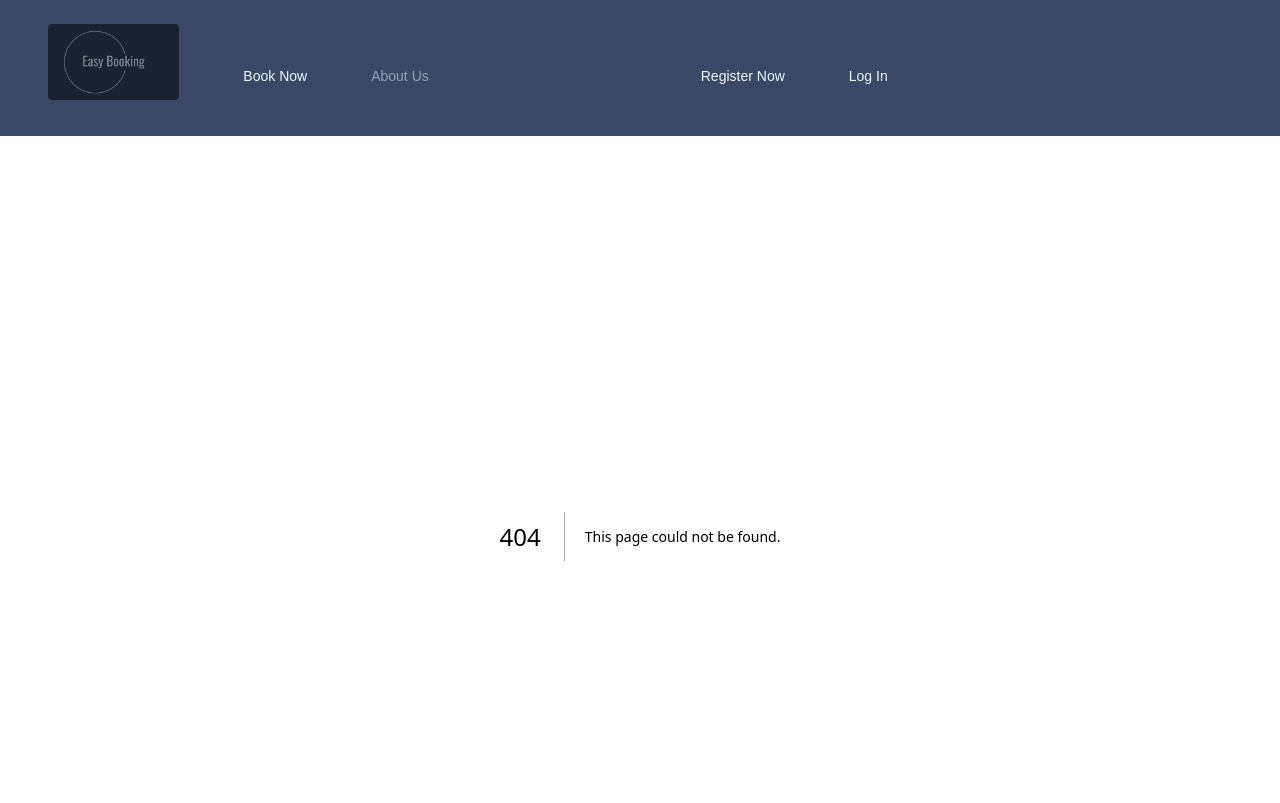
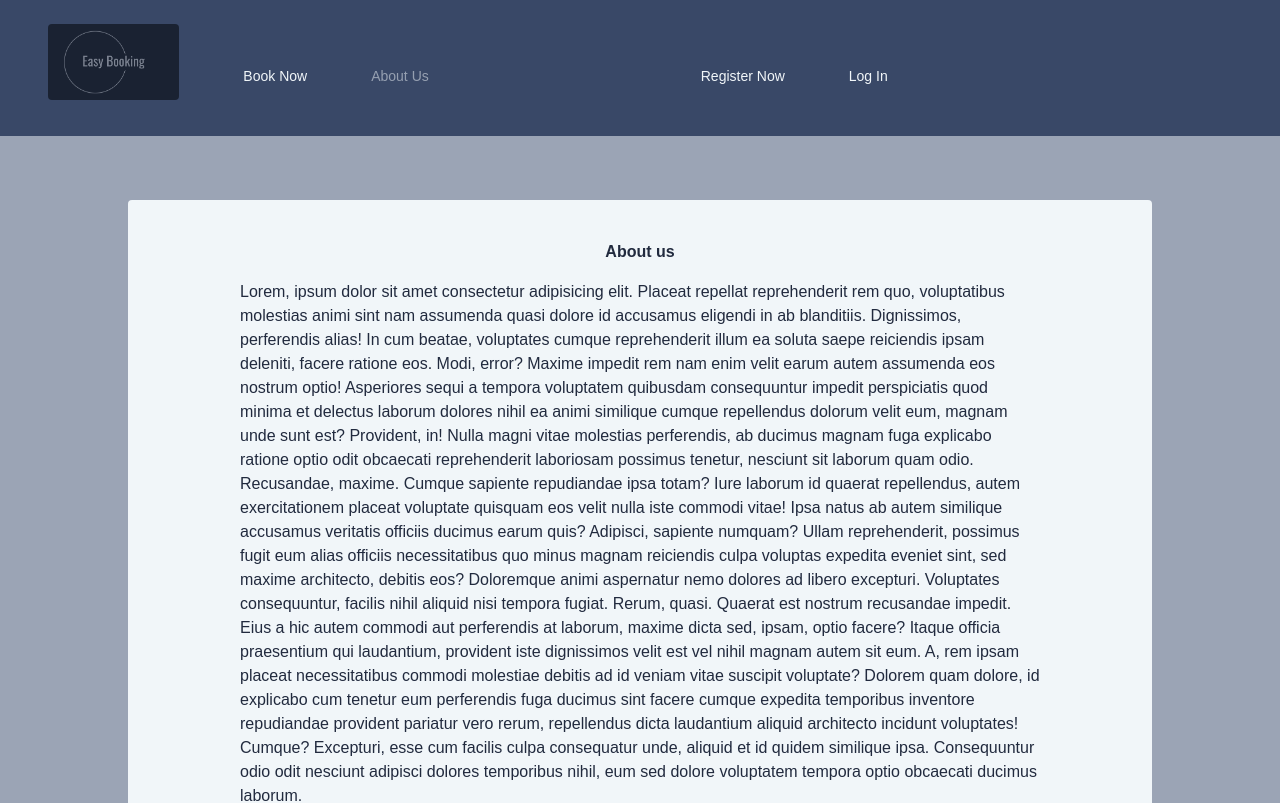
Before and after one commit to davidlidebrandt/bokningssytem, a Next.js app: page /about in a window 1280 px wide. Before the commit this address had no page. Shown: the top 803 px of the page. Built offline with nearby package versions, Linux system fonts and the light colour scheme.

Commit message:
Add about section

```diff
--- /dev/null
+++ b/pages/about.tsx
@@ -0,0 +1,21 @@
+import React from 'react'
+
+export default function about() {
+  return (
+    <main className='light-blue-bg py-16 px-4'>
+        <section className='light-bg dark-blue-c text-center py-10 md:px-20 max-w-5xl m-auto rounded'>
+          <h2 className='font-bold mb-4'>About us</h2>
+          <p className='mx-8 text-left'>Lorem, ipsum dolor sit amet consectetur adipisicing elit. Placeat repellat reprehenderit rem quo, voluptatibus molestias animi sint nam assumenda quasi dolore id accusamus eligendi in ab blanditiis. Dignissimos, perferendis alias!
+          In cum beatae, voluptates cumque reprehenderit illum ea soluta saepe reiciendis ipsam deleniti, facere ratione eos. Modi, error? Maxime impedit rem nam enim velit earum autem assumenda eos nostrum optio!
+          Asperiores sequi a tempora voluptatem quibusdam consequuntur impedit perspiciatis quod minima et delectus laborum dolores nihil ea animi similique cumque repellendus dolorum velit eum, magnam unde sunt est? Provident, in!
+          Nulla magni vitae molestias perferendis, ab ducimus magnam fuga explicabo ratione optio odit obcaecati reprehenderit laboriosam possimus tenetur, nesciunt sit laborum quam odio. Recusandae, maxime. Cumque sapiente repudiandae ipsa totam?
+          Iure laborum id quaerat repellendus, autem exercitationem placeat voluptate quisquam eos velit nulla iste commodi vitae! Ipsa natus ab autem similique accusamus veritatis officiis ducimus earum quis? Adipisci, sapiente numquam?
+          Ullam reprehenderit, possimus fugit eum alias officiis necessitatibus quo minus magnam reiciendis culpa voluptas expedita eveniet sint, sed maxime architecto, debitis eos? Doloremque animi aspernatur nemo dolores ad libero excepturi.
+          Voluptates consequuntur, facilis nihil aliquid nisi tempora fugiat. Rerum, quasi. Quaerat est nostrum recusandae impedit. Eius a hic autem commodi aut perferendis at laborum, maxime dicta sed, ipsam, optio facere?
+          Itaque officia praesentium qui laudantium, provident iste dignissimos velit est vel nihil magnam autem sit eum. A, rem ipsam placeat necessitatibus commodi molestiae debitis ad id veniam vitae suscipit voluptate?
+          Dolorem quam dolore, id explicabo cum tenetur eum perferendis fuga ducimus sint facere cumque expedita temporibus inventore repudiandae provident pariatur vero rerum, repellendus dicta laudantium aliquid architecto incidunt voluptates! Cumque?
+          Excepturi, esse cum facilis culpa consequatur unde, aliquid et id quidem similique ipsa. Consequuntur odio odit nesciunt adipisci dolores temporibus nihil, eum sed dolore voluptatem tempora optio obcaecati ducimus laborum.</p>
+        </section>
+    </main>
+  )
+}
```
